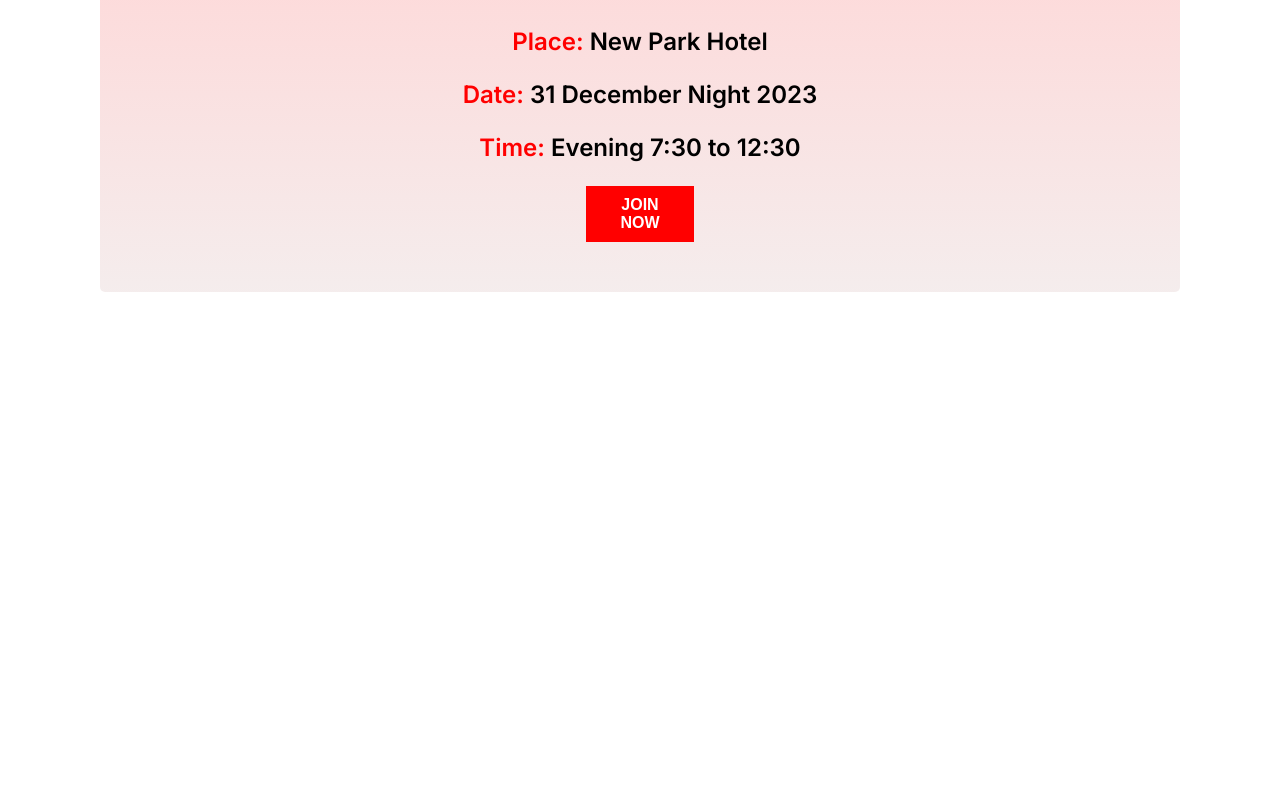
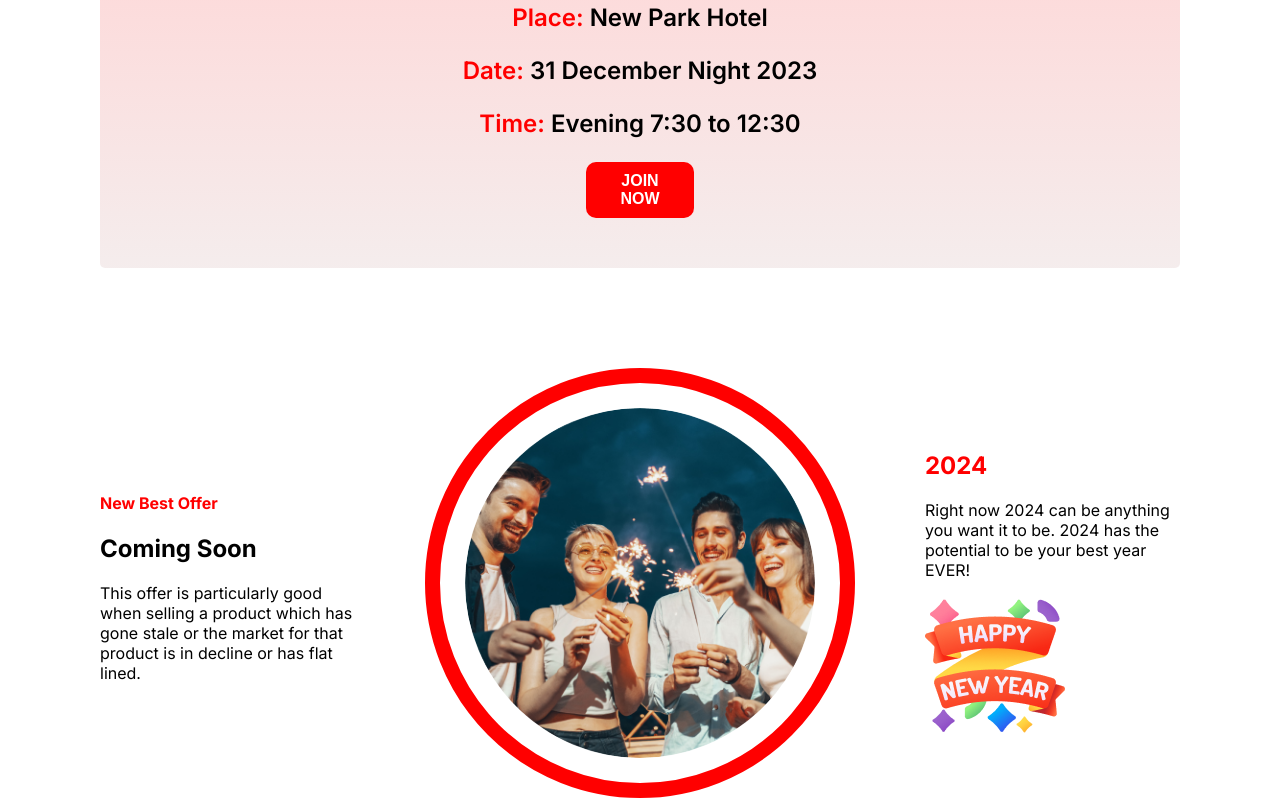
Before and after one commit to limaakter1/new-year, a plain HTML site: page index.html in a window 1280 px wide. Shown: the part 2082-2884 px from the top of the page. Before the commit the page ends 2374 px from the top, so only its background shows below. Drawn offline with Linux system fonts and the light colour scheme.

Commit message:
offer part added

```diff
--- a/index.html
+++ b/index.html
@@ -58,6 +58,22 @@
            </div>
 
         </section>
+        <!-- offer part -->
+        <section class="new-year-offers">
+            <div class="new-year-offer-one">
+                <h4 class="orange">New Best Offer</h4>
+                <h2>Coming Soon</h2>
+                <p>This offer is particularly good when selling a product which has gone stale or the market for that product is in decline or has flat lined.</p>
+            </div>
+            <div class="new-year-offer-img">
+                <img src="/resources/Ellipse 1.png" alt="">
+            </div>
+            <div class="new-year-offer-two">
+                <h2 class="orange">2024</h2>
+                <p>Right now 2024 can be anything you want it to be. 2024 has the potential to be your best year EVER!</p>
+                <img src="/resources/Group 96.png" alt="">
+            </div>
+        </section>
     </main>
     <footer></footer>
 
--- a/style.css
+++ b/style.css
@@ -132,6 +132,7 @@ header{
     text-align: center;
     font-size: 24px;
     font-weight: 600;
+    margin-top: 0;
 }
 .orange{
     color: #FF0000;
@@ -148,4 +149,29 @@ header{
     padding: 10px 20px;
     font-weight: 700;
     font-size: 16px;
+    border-radius: 10px;
 }
+/* offer part style */
+.new-year-offers{
+    margin: 100px 100px 0px 100px;
+    display: flex;
+    justify-content: space-evenly;
+    align-items: center;
+
+}
+
+.new-year-offer-one{
+    width:43% ;
+    padding-right: 70px;
+
+}
+.new-year-offer-two{
+    width:43% ;
+    padding-left: 70px;
+}
+.new-year-offer-img img{
+    width: 350px;
+    padding: 25px;
+    border:15px solid #FF0000;
+    border-radius: 50%;
+}
```
